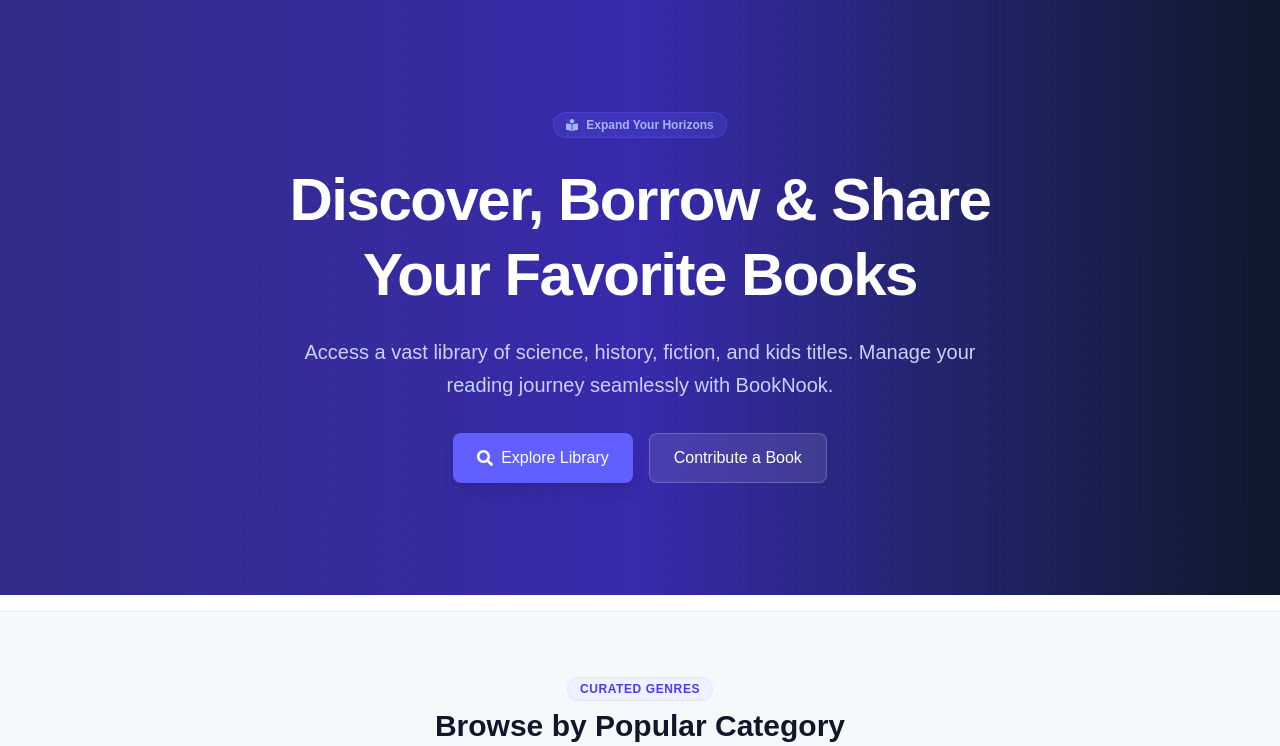
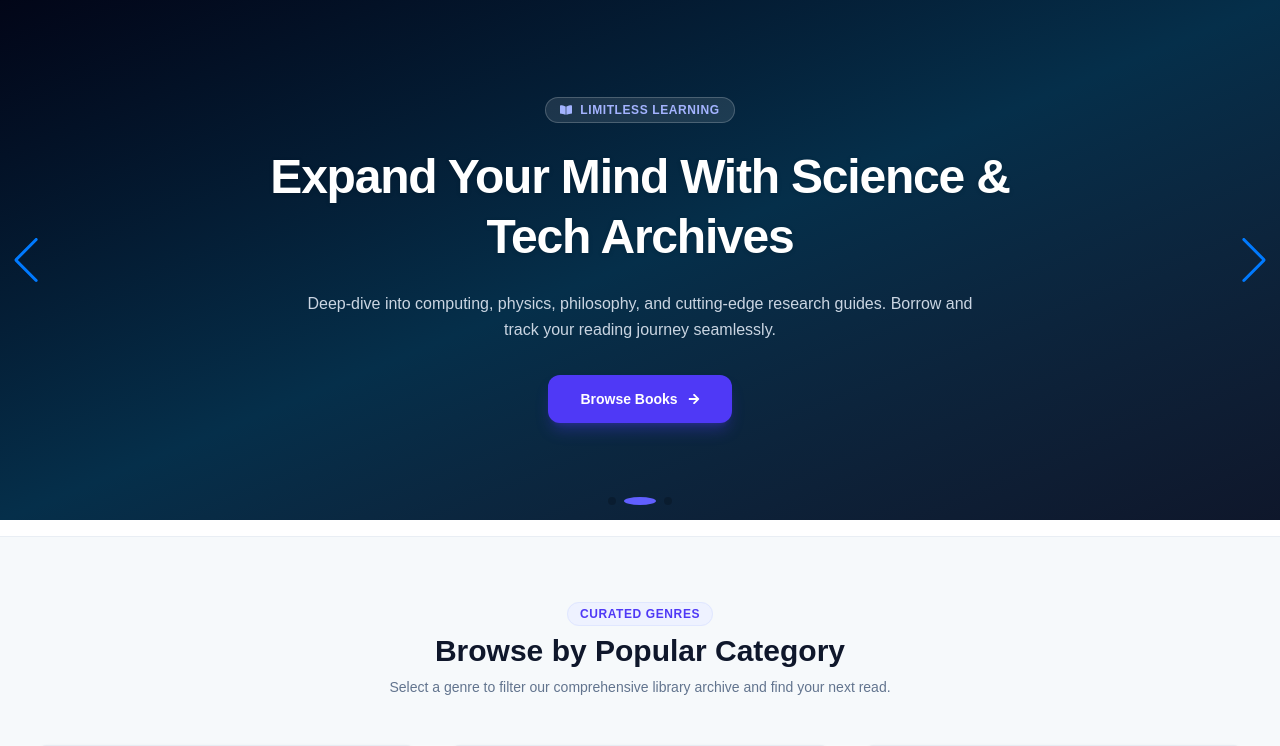
Before and after one commit to joysoren-dev/booknook-client, a Next.js app: page / in a window 1280 px wide. Shown: the top 746 px of the page. Built offline with nearby package versions, Linux system fonts and the light colour scheme; no server answers.

Commit message:
implement dynamic 3-slide swiper banner slider with fade transitions and browse books cta

```diff
--- a/package.json
+++ b/package.json
@@ -15,7 +15,8 @@
     "react": "19.3.0",
     "react-dom": "19.3.0",
     "react-icons": "^5.7.0",
-    "sweetalert2": "^11.26.25"
+    "sweetalert2": "^11.26.25",
+    "swiper": "^14.4.0"
   },
   "devDependencies": {
     "@tailwindcss/turbopack": "^4",
--- a/src/components/HeroBanner.jsx
+++ b/src/components/HeroBanner.jsx
@@ -1,41 +1,96 @@
+"use client";
+
 import Link from "next/link";
-import { FaBookReader, FaSearch } from "react-icons/fa";
+import { Swiper, SwiperSlide } from "swiper/react";
+import { Autoplay, Pagination, Navigation, EffectFade } from "swiper/modules";
+import { FaBookOpen, FaArrowRight } from "react-icons/fa";
+
+// Swiper core styles
+import "swiper/css";
+import "swiper/css/pagination";
+import "swiper/css/navigation";
+import "swiper/css/effect-fade";
 
 export default function HeroBanner() {
+  const slides = [
+    {
+      badge: "Curated Catalog",
+      title: "Discover, Borrow & Share Your Favorite Books",
+      desc: "Access thousands of titles across literature, science, history, and arts. Your modern neighborhood library is just a click away.",
+      bgGradient: "from-slate-950 via-indigo-950 to-slate-900",
+      accentColor: "indigo",
+    },
+    {
+      badge: "Limitless Learning",
+      title: "Expand Your Mind With Science & Tech Archives",
+      desc: "Deep-dive into computing, physics, philosophy, and cutting-edge research guides. Borrow and track your reading journey seamlessly.",
+      bgGradient: "from-slate-950 via-sky-950 to-slate-900",
+      accentColor: "sky",
+    },
+    {
+      badge: "Community Circle",
+      title: "Contribute Books & Connect With Passionate Readers",
+      desc: "Join a thriving community of book lovers. Share your personal collection, read genuine reviews, and return books easily.",
+      bgGradient: "from-slate-950 via-violet-950 to-slate-900",
+      accentColor: "violet",
+    },
+  ];
+
   return (
-    <section className="relative overflow-hidden bg-gradient-to-r from-indigo-900 via-indigo-800 to-slate-900 text-white py-20 lg:py-28">
-      <div className="absolute inset-0 opacity-10 bg-[radial-gradient(#fff_1px,transparent_1px)] [background-size:16px_16px]" />
+    <div className="relative w-full overflow-hidden bg-slate-950 text-white">
+      <Swiper
+        modules={[Autoplay, Pagination, Navigation, EffectFade]}
+        effect="fade"
+        speed={800}
+        autoplay={{
+          delay: 4500,
+          disableOnInteraction: false,
+        }}
+        pagination={{
+          clickable: true,
+          bulletActiveClass:
+            "swiper-pagination-bullet-active !bg-indigo-500 !w-8",
+        }}
+        navigation={true}
+        loop={true}
+        className="w-full min-h-[460px] sm:min-h-[520px]"
+      >
+        {slides.map((slide, idx) => (
+          <SwiperSlide key={idx}>
+            <div
+              className={`w-full min-h-[460px] sm:min-h-[520px] bg-gradient-to-br ${slide.bgGradient} flex items-center justify-center relative px-6 py-20`}
+            >
+              {/* Subtle background glow */}
+              <div className="absolute inset-0 bg-[radial-gradient(circle_at_center,_var(--tw-gradient-stops))] from-indigo-500/10 via-transparent to-transparent pointer-events-none" />
 
-      <div className="relative max-w-7xl mx-auto px-4 sm:px-6 lg:px-8 flex flex-col items-center text-center">
-        <span className="inline-flex items-center gap-2 px-3 py-1 rounded-full text-xs font-semibold bg-indigo-500/20 text-indigo-300 border border-indigo-500/30 mb-6">
-          <FaBookReader /> Expand Your Horizons
+              <div className="max-w-3xl mx-auto text-center relative z-10 space-y-6">
+                <span className="inline-flex items-center gap-2 px-3.5 py-1 rounded-full text-xs font-semibold tracking-wider uppercase bg-white/10 border border-white/20 text-indigo-300">
+                  <FaBookOpen className="text-xs" /> {slide.badge}
                 </span>
 
-        <h1 className="text-4xl sm:text-5xl lg:text-6xl font-extrabold tracking-tight max-w-3xl leading-tight">
-          Discover, Borrow & Share Your Favorite Books
+                <h1 className="text-3xl sm:text-5xl font-black tracking-tight leading-tight sm:leading-tight text-white drop-shadow-sm">
+                  {slide.title}
                 </h1>
 
-        <p className="mt-6 text-lg sm:text-xl text-indigo-200 max-w-2xl leading-relaxed">
-          Access a vast library of science, history, fiction, and kids titles.
-          Manage your reading journey seamlessly with BookNook.
+                <p className="text-sm sm:text-base text-slate-300 max-w-2xl mx-auto font-normal leading-relaxed">
+                  {slide.desc}
                 </p>
 
-        <div className="mt-8 flex flex-wrap justify-center gap-4">
+                {/* Requirement: "Browse Books" button that goes to the All Books page */}
+                <div className="pt-2">
                   <Link
                     href="/books"
-            className="flex items-center gap-2 bg-indigo-500 hover:bg-indigo-600 text-white font-medium px-6 py-3 rounded-lg shadow-lg hover:shadow-indigo-500/30 transition transform hover:-translate-y-0.5"
+                    className="inline-flex items-center gap-2.5 px-8 py-3.5 rounded-xl bg-indigo-600 hover:bg-indigo-500 text-white text-sm font-bold shadow-lg shadow-indigo-600/30 transition-all hover:-translate-y-0.5"
                   >
-            <FaSearch />
-            <span>Explore Library</span>
-          </Link>
-          <Link
-            href="/add-book"
-            className="bg-white/10 hover:bg-white/20 text-white border border-white/20 font-medium px-6 py-3 rounded-lg backdrop-blur-sm transition"
-          >
-            Contribute a Book
+                    <span>Browse Books</span>
+                    <FaArrowRight className="text-xs" />
                   </Link>
                 </div>
               </div>
-    </section>
+            </div>
+          </SwiperSlide>
+        ))}
+      </Swiper>
+    </div>
   );
 }
```
Also changed, not shown: 1 other file (tests, documents, lock files or other folders). Lines whose indentation alone changed are shown as unchanged.
